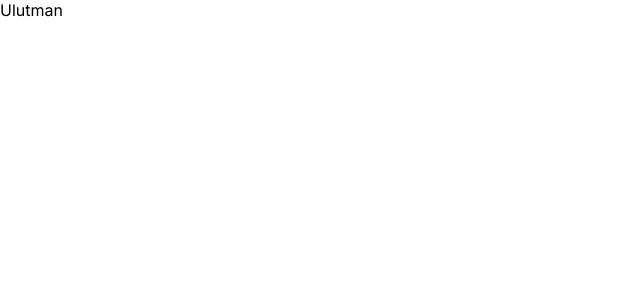
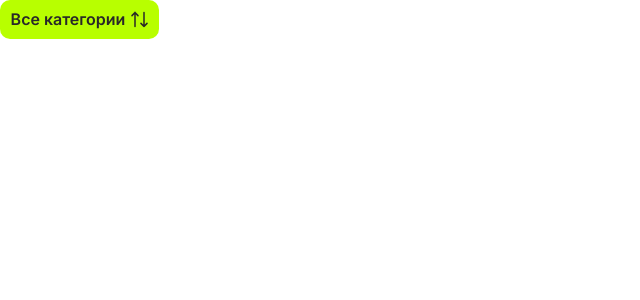
Before and after one commit to Ainazzzzz/Ulutman, a React (Vite) app: page / in a window 1280 px wide. Shown: the top 300 px of the page, without its empty margins (0-640 px from the left). Built offline with nearby package versions, Linux system fonts and the light colour scheme.

Commit message:
use ui button for AnnonsmentsSorter component

```diff
--- a/src/App.jsx
+++ b/src/App.jsx
@@ -1,5 +1,11 @@
+import AnnouncementsSorter from './components/AnnouncementsSorter';
+
 function App() {
-   return <div>Ulutman</div>;
+   return (
+      <div>
+         <AnnouncementsSorter />
+      </div>
+   );
 }
 
 export default App;
--- a/src/components/AnnouncementsSorter.jsx
+++ b/src/components/AnnouncementsSorter.jsx
@@ -1,8 +1,9 @@
+import { useState } from 'react';
+import { styled } from '@mui/material';
 import Menu from '@mui/material/Menu';
 import MenuItem from '@mui/material/MenuItem';
-import { useState } from 'react';
-import { Button, styled } from '@mui/material';
 import ArrowsIcon from '../assets/icons/arrows.svg?react';
+import { Button } from './UI/Button';
 
 const AnnouncementsSorter = () => {
    const [anchorEl, setAnchorEl] = useState(null);
@@ -17,7 +18,8 @@ const AnnouncementsSorter = () => {
 
    return (
       <>
-         <StyledButton
+         <Button
+            variant="category-sort"
             id="basic-button"
             aria-controls={anchorEl ? 'basic-menu' : undefined}
             aria-haspopup="true"
@@ -27,7 +29,7 @@ const AnnouncementsSorter = () => {
             {selectedValue}
 
             <ArrowsIcon />
-         </StyledButton>
+         </Button>
 
          <StyledMenu
             id="basic-menu"
@@ -70,23 +72,3 @@ const StyledMenu = styled(Menu)(() => ({
       left: '0 !important',
    },
 }));
-
-const StyledButton = styled(Button)(() => ({
-   '&.MuiButton-colorPrimary': {
-      minWidth: '159px',
-      backgroundColor: '#B8FF00',
-      minHeight: '39px',
-      textTransform: 'none',
-      padding: '10px',
-      display: 'flex',
-      gap: '5px',
-      borderRadius: '10px',
-      fontWeight: '600',
-      lineHeight: '19.36px',
-      color: '#282828',
-
-      '&.Mui-disabled': {
-         opacity: '0.5',
-      },
-   },
-}));
--- a/src/components/UI/Button.jsx
+++ b/src/components/UI/Button.jsx
@@ -46,6 +46,33 @@ const getButtonVariantStyles = variant => {
 
             '&:hover': {
                background: '#9774FF',
+            },
+         };
+
+      case 'category-sort':
+         return {
+            minWidth: '159px',
+            backgroundColor: '#B8FF00',
+            minHeight: '39px',
+            textTransform: 'none',
+            padding: '10px',
+            display: 'flex',
+            gap: '5px',
+            borderRadius: '10px',
+            fontWeight: '600',
+            lineHeight: '19.36px',
+            color: '#282828',
+
+            '&:hover': {
+               backgroundColor: '#B8FF00',
+            },
+
+            '&:active': {
+               backgroundColor: '#B8FF00',
+            },
+
+            '&.Mui-disabled': {
+               opacity: '0.5',
             },
          };
 
```
